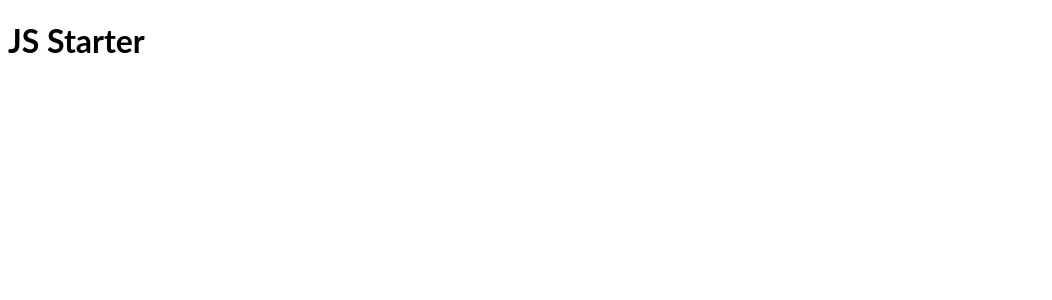
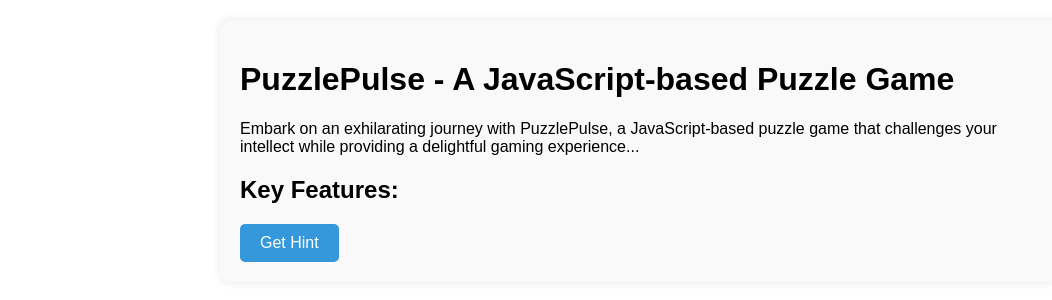
Before and after one commit to debugeverything-template/puzzlepulse_veritatis-eos, a website built with Vite: page index.html in a window 1280 px wide. Shown: the whole page, without its empty margins (0-1052 px from the left). Built offline with nearby package versions, Linux system fonts and the light colour scheme.

Commit message:
Create Initial layout for the puzzle template

```diff
--- a/index.html
+++ b/index.html
@@ -2,12 +2,30 @@
 <html lang="en">
   <head>
     <meta charset="UTF-8" />
-    <link rel="icon" type="image/svg+xml" href="/vite.svg" />
     <meta name="viewport" content="width=device-width, initial-scale=1.0" />
-    <title>Vite App</title>
+    <link rel="stylesheet" href="style.css" />
+    <title>PuzzlePulse - A JavaScript-based Puzzle Game</title>
   </head>
   <body>
-    <div id="app"></div>
-    <script type="module" src="/index.js"></script>
+    <div id="game-container">
+      <h1>PuzzlePulse - A JavaScript-based Puzzle Game</h1>
+      <div id="description">
+        <p>
+          Embark on an exhilarating journey with PuzzlePulse, a JavaScript-based
+          puzzle game that challenges your intellect while providing a
+          delightful gaming experience...
+        </p>
+      </div>
+      <div id="features">
+        <h2>Key Features:</h2>
+        <ul>
+          <!-- ... Existing feature list ... -->
+        </ul>
+      </div>
+
+      <button id="hint-button">Get Hint</button>
+    </div>
+
+    <script src="index.js"></script>
   </body>
 </html>
--- a/index.js
+++ b/index.js
@@ -1,6 +1,50 @@
-// Import stylesheets
-import './style.css';
+// Your JavaScript code goes here
 
-// Write Javascript code!
-const appDiv = document.getElementById('app');
-appDiv.innerHTML = `<h1>JS Starter</h1>`;
+// Game object to hold all game-related functionality
+const game = {
+  // Initialize the game
+  init: function () {
+    // Add event listeners, set up game state, etc.
+    console.log('Initializing PuzzlePulse...');
+  },
+
+  // Start a new game
+  startNewGame: function () {
+    // Logic to start a new game
+    console.log('Starting a new game...');
+  },
+
+  // Display a puzzle of the specified type
+  displayPuzzle: function (puzzleType) {
+    // Logic to display the specified type of puzzle
+    console.log('Displaying ' + puzzleType + ' puzzle...');
+  },
+
+  // Handle user input for solving the puzzle
+  handleUserInput: function (userInput) {
+    // Logic to handle user input and solve the puzzle
+    console.log('Handling user input:', userInput);
+  },
+
+  // Function to provide a hint to the player
+  provideHint: function () {
+    // Logic to provide a hint based on the current puzzle type
+    console.log('Providing a hint...');
+    // You can customize the hint based on the current puzzle type and context
+    alert("Here's a hint to help you solve the puzzle!");
+  },
+};
+
+// Event listener to trigger the hint functionality
+document.getElementById('hint-button').addEventListener('click', function () {
+  game.provideHint();
+});
+
+// Entry point
+window.addEventListener('DOMContentLoaded', (event) => {
+  // Initialize the game
+  game.init();
+
+  // Start a new game when the page loads
+  game.startNewGame();
+});
--- a/style.css
+++ b/style.css
@@ -1,3 +1,53 @@
-h1, h2 {
-  font-family: Lato;
+body {
+  font-family: Arial, sans-serif;
+  margin: 20px;
 }
+
+#game-container {
+  max-width: 800px;
+  margin: 0 auto;
+  padding: 20px;
+  background-color: #f9f9f9;
+  border-radius: 10px;
+  box-shadow: 0 0 10px rgba(0, 0, 0, 0.1);
+}
+
+#description {
+  margin-bottom: 20px;
+}
+
+#features {
+  margin-bottom: 20px;
+}
+
+#features h2 {
+  margin-bottom: 10px;
+}
+
+#features ul {
+  list-style-type: disc;
+  padding-left: 20px;
+}
+
+#features ul ul {
+  list-style-type: circle;
+  padding-left: 20px;
+}
+
+#hint-button {
+  padding: 10px 20px;
+  font-size: 16px;
+  background-color: #3498db;
+  color: white;
+  border: none;
+  border-radius: 5px;
+  cursor: pointer;
+}
+
+#hint-button:hover {
+  background-color: #2980b9;
+}
+
+#hint-button:focus {
+  outline: none;
+}
```
